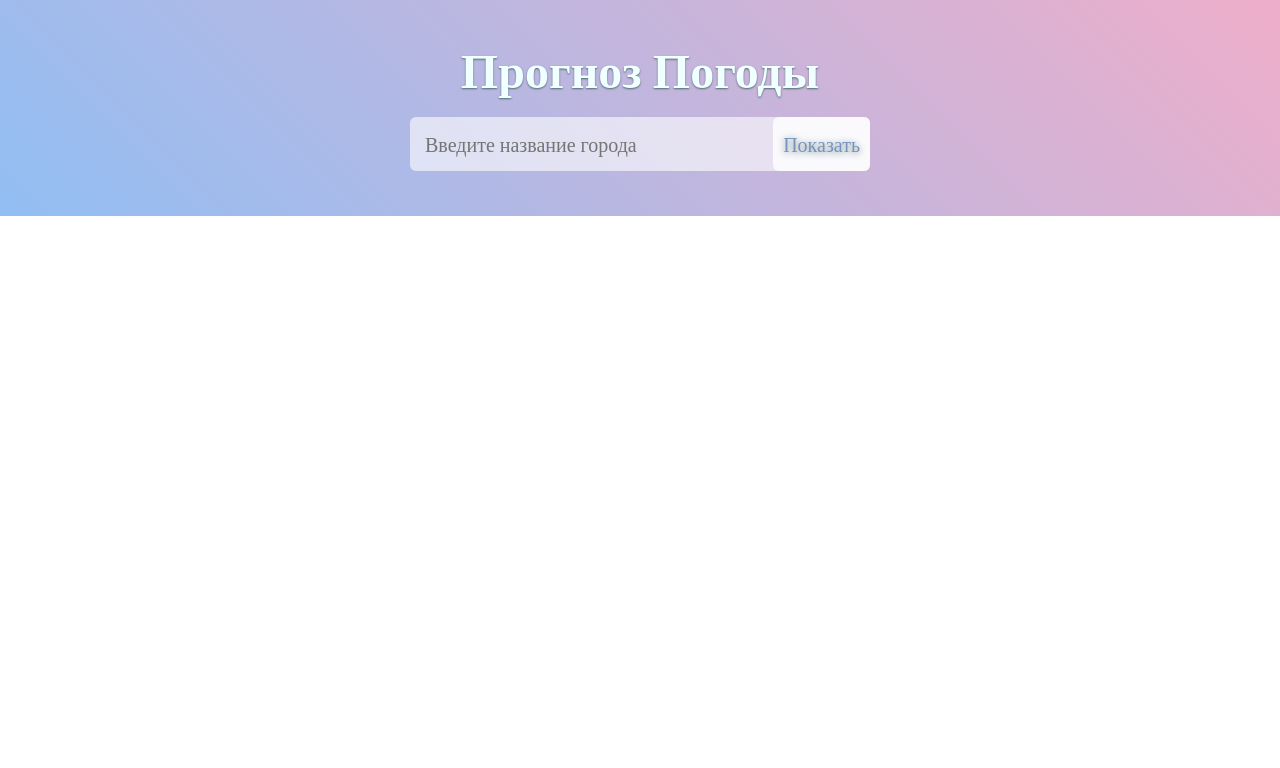
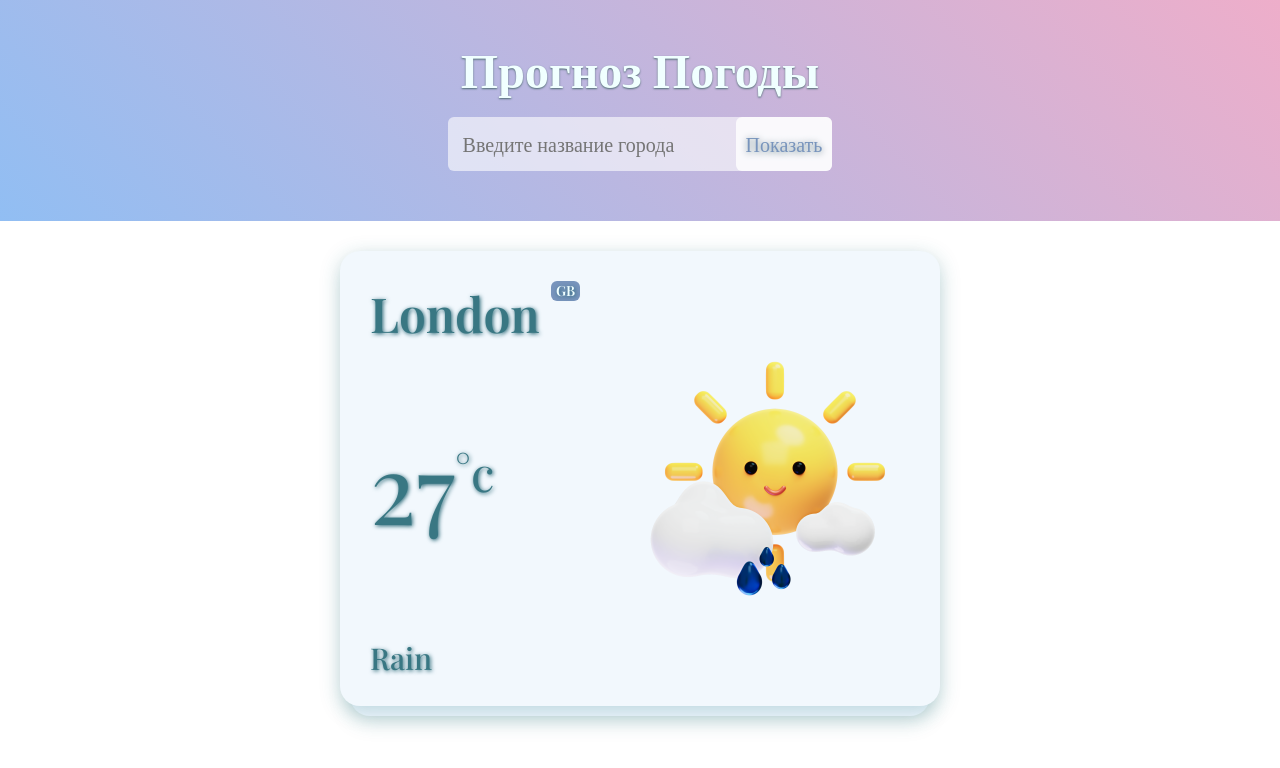
Before and after one commit to Chudofa-L/weather-forecast-website, a plain HTML site: page index.html in a window 1280 px wide. Drawn offline with nearby package versions, Linux system fonts and the light colour scheme; a web font is replaced by a local one.

Commit message:
added card layout

```diff
--- a/css/style.css
+++ b/css/style.css
@@ -3,14 +3,21 @@
 
 body {
   font-family: "Playfair Display", serif;
+
+  display: flex;
+  flex-direction: column;
+  align-items: center;
+  row-gap: 30px;
 }
 
 .header {
+  width: 100%;
+
   display: flex;
   align-items: center;
   flex-direction: column;
 
-  height: 216px;
+  height: 20%;
   padding: 40px 15px 50px;
   background: linear-gradient(225deg, #eeaeca 0%, #91bef3 100%);
 }
@@ -33,7 +40,7 @@ body {
   justify-content: space-between;
 
   height: 54px;
-  width: 460px;
+  max-width: 460px;
 
   border-radius: 6px;
   background-color: rgba(255, 255, 255, 0.6);
@@ -70,3 +77,82 @@ body {
   color: #5a6d87;
   background-color: rgba(232, 202, 215, 0.8);
 }
+
+/* ====================CARD=================== */
+
+.card {
+  display: flex;
+  flex-direction: column;
+  row-gap: 20px;
+
+  position: relative;
+
+  padding: 30px;
+  margin: 0 15px 15px;
+  max-width: 600px;
+
+  color: #397783;
+  text-shadow: 1px 1px 4px #206170;
+
+  border-radius: 20px;
+  box-shadow: 0px 5px 20px rgb(27, 108, 114, .25);
+  background-color: rgb(242, 248, 253);
+}
+
+.card::before {
+  content: '';
+
+  position: absolute;
+  z-index: -1;
+  left: 10px;
+  bottom: -10px;
+
+  width: calc(100% - 20px);
+  height: 100%;
+
+  border-radius: 20px;
+  box-shadow: 0px 5px 20px rgb(27, 108, 114, .25);
+  background-color: aliceblue;
+}
+
+.card_sity {
+  font-weight: 600;
+  font-size: 48px;
+  line-height: 33px;
+}
+
+.card_sity span {
+  display: inline-block;
+  padding: 3px 5px;
+  background-color: #7894bc;
+  border-radius: 6px;
+  color: azure;
+  font-size: 14px;
+  line-height: 1;
+  vertical-align: text-top;
+}
+
+.card_weather {
+  display: flex;
+  justify-content: space-between;
+  align-items: center;
+}
+
+.card_value {
+  font-size: 96px;
+  line-height: 1;
+}
+
+.card_value sup {
+  font-size: 50%;
+}
+
+.card_img {
+  width: 50%;
+}
+
+.card_desc {
+  font-weight: 500;
+  font-size: 30px;
+  line-height: 1.2;
+}
--- a/index.html
+++ b/index.html
@@ -18,7 +18,16 @@
     </form>
   </header>
 
+  <div class="card">
+    <h2 class="card_sity">London <span>GB</span></h2>
 
+    <div class="card_weather">
+      <div class="card_value">27<sup>°c</sup></div>
+      <img class="card_img" src="./image/Day Rain.png" alt="rainy">
+    </div>
+
+    <div class="card_desc">Rain</div>
+  </div>
 
 
   <script src="./js/app.js"></script>
--- a/js/app.js
+++ b/js/app.js
@@ -0,0 +1 @@
+const KEY = '2506df3f297e417f8eb140617251309';
```
Also changed, not shown: image/Day Clouds.png (added), image/Day Rain.png (added), image/Day Snow.png (added), image/Day Storm.png (added), image/Day Sun.png (added), image/Day Wind.png (added), image/cloudy.png (deleted), image/rainy.png (deleted), image/sunny.png (deleted).
